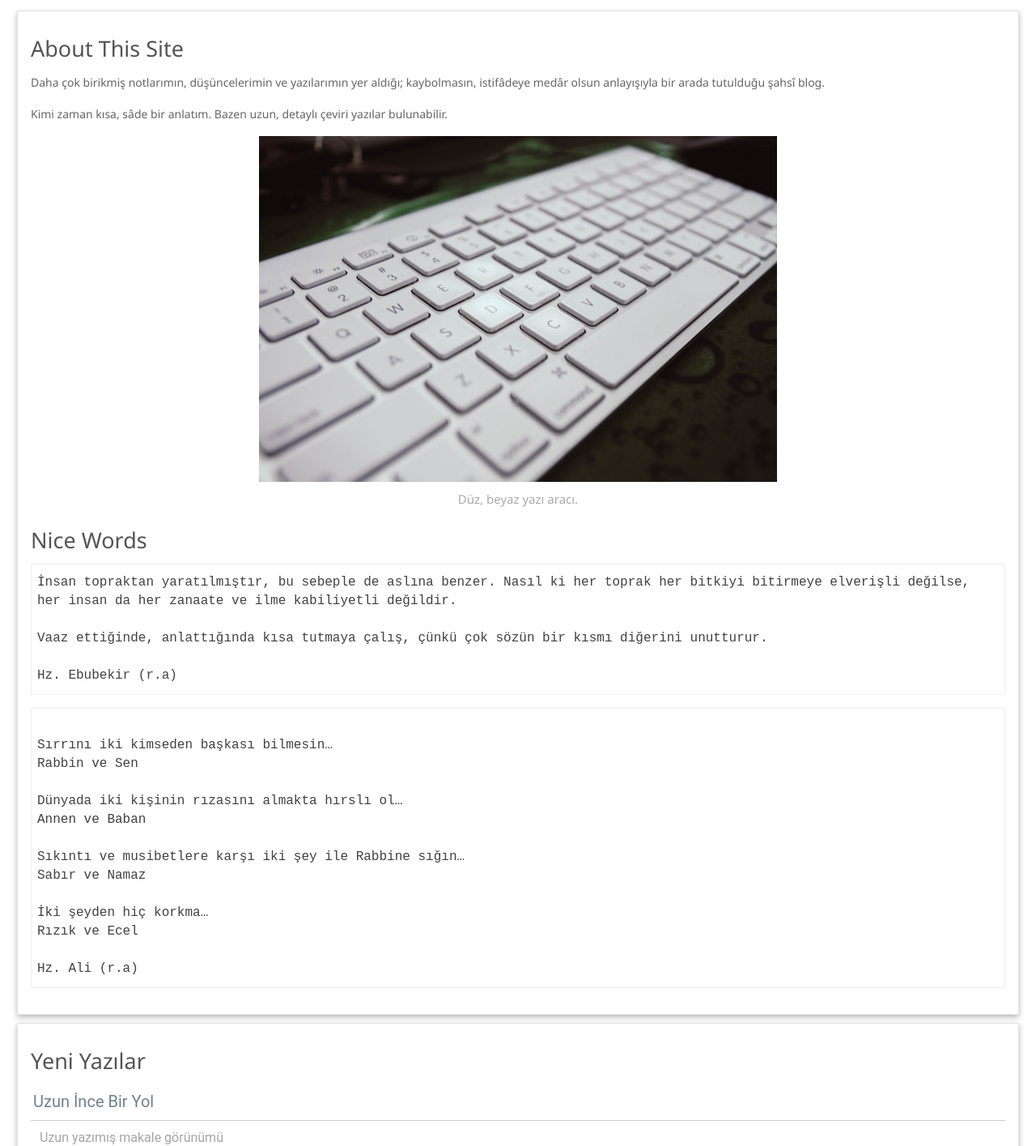
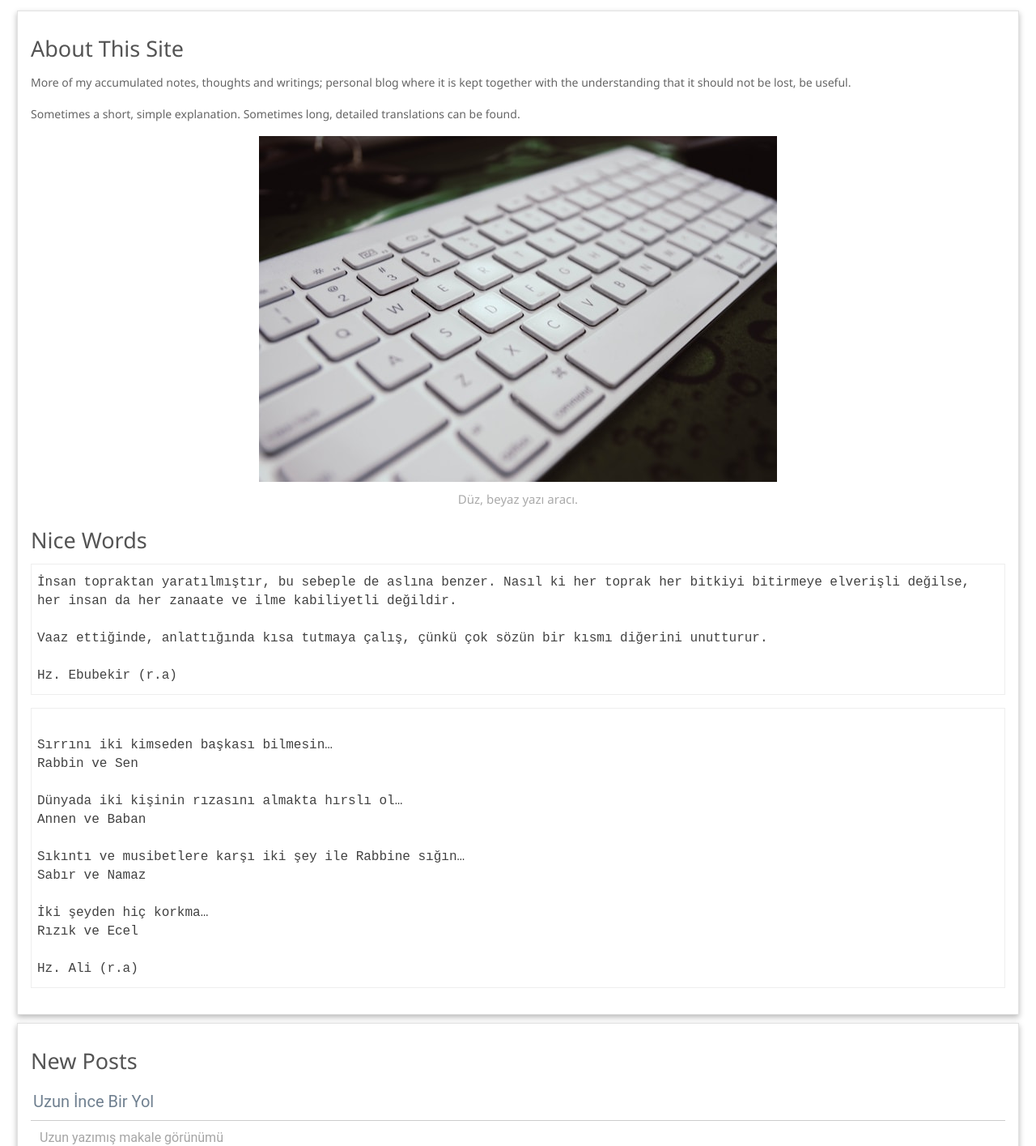
Before and after one commit to mtnzorlu/buhara, a Jekyll site: the page built from index.html, in a window 1280 px wide. Shown: the part 281-1696 px from the top of the page at 81% size. Built offline with Jekyll 4.4.1, drawn with Linux system fonts in a browser that asks for light colours.

Commit message:
v. 0.2.0

```diff
--- a/_config.yml
+++ b/_config.yml
@@ -5,13 +5,11 @@ description: "Kişisel blog sayfası"
 info: "About This Site"
 quotes: "Nice Words"
 buttonTitle: "Other Posts"
+nPosts: "New Posts"
 
 
 baseurl: "/buhara"
 url: ""
-twitter_username: deruni
-github_username: mtnzorlu
-youtube_username: deruni79
 
 plugins:
   - jekyll-seo-tag
--- a/_includes/info.html
+++ b/_includes/info.html
@@ -2,9 +2,10 @@
 
 <h1 class="info">{{ site.info }}</h1>
 
-<p>Daha çok birikmiş notlarımın, düşüncelerimin ve yazılarımın yer aldığı; kaybolmasın, istifâdeye medâr olsun anlayışıyla bir arada tutulduğu şahsî blog.</p>
+<p>More of my accumulated notes, thoughts and writings; personal blog where it is kept together with the understanding
+that it should not be lost, be useful.</p>
 
-<p>Kimi zaman kısa, sâde bir anlatım. Bazen uzun, detaylı çeviri yazılar bulunabilir.</p>
+<p>Sometimes a short, simple explanation. Sometimes long, detailed translations can be found.</p>
 
 <figure>
 	<img src="{{ site.baseurl }}/assets/img/tech3.jpg" alt="klavye">
--- a/_layouts/main.html
+++ b/_layouts/main.html
@@ -10,7 +10,7 @@ layout: default
 
 <div class="box">
 
-<h1 class="info">Yeni Yazılar</h1>
+<h1 class="info">{{ site.nPosts }}</h1>
 
 {% for post in site.posts limit:3 %}
 
```
